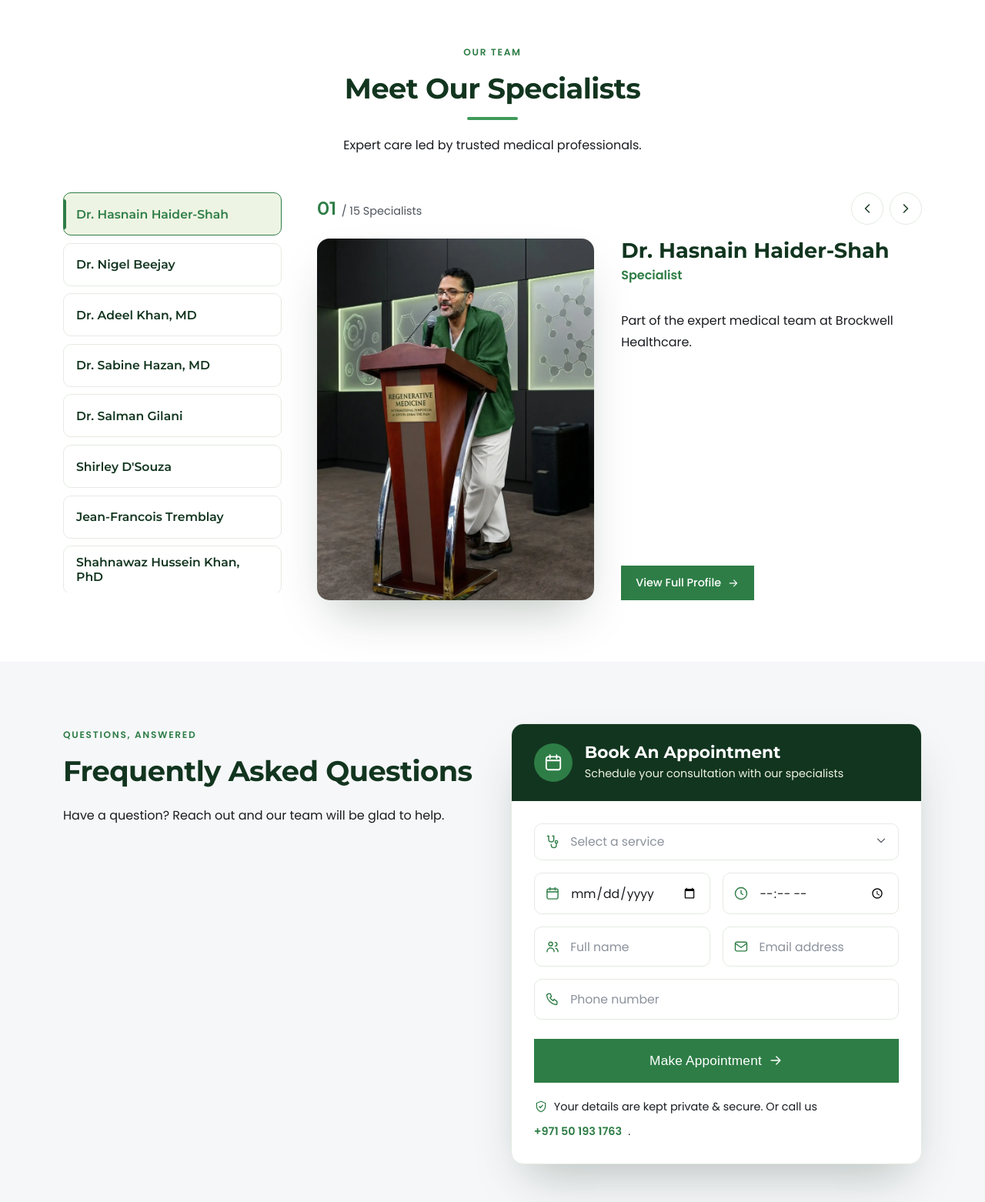
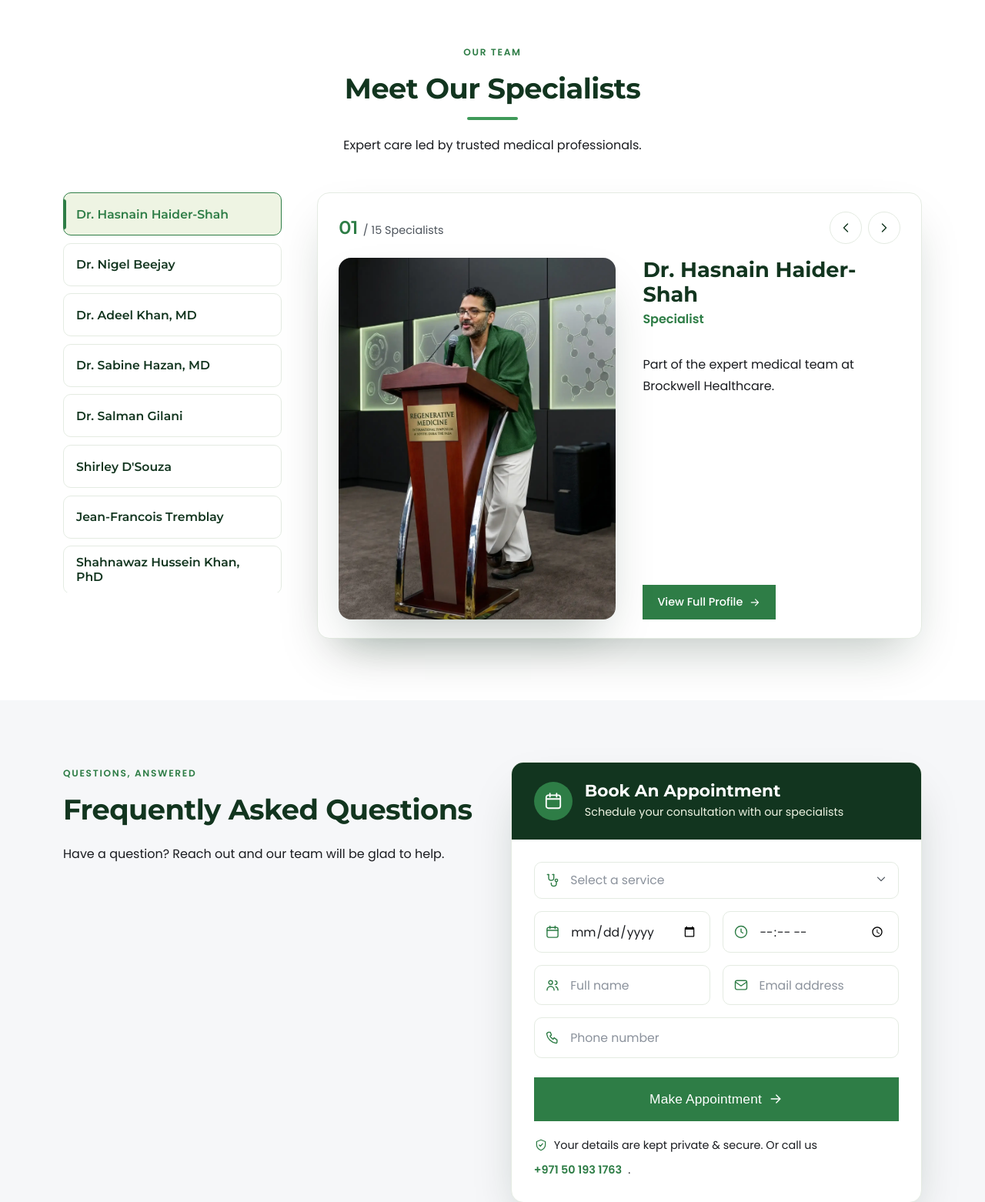
Before and after one commit to Shakeeb871/brockwellhealthcare, a Django app: page /uae/ in a window 1280 px wide. Shown: the part 3652-5214 px from the top of the page at 77% size. Run offline with Django 5.2, Linux system fonts and the light colour scheme; data comes from the database, SQL or seed files in the repository; data that the repository does not hold is empty.

Commit message:
Make Team spotlight right column prominent: wrap doctor content in an elevated white card (border + shadow + padding)

```diff
--- a/static/css/styles.css
+++ b/static/css/styles.css
@@ -569,7 +569,12 @@ strong, b { font-weight: 600; }   /* Poppins 600 — bold text */
 .docchip.is-active .docchip__name { color: var(--teal-600); }
 
 /* Stage */
-.spotlight__stage { position: relative; }
+/* Prominent floating panel around the doctor content (right column). */
+.spotlight__stage {
+  position: relative; background: var(--white);
+  border: 1px solid var(--line); border-radius: var(--radius);
+  padding: 1.5rem 1.7rem; box-shadow: var(--shadow-lg);
+}
 .spotlight__bar { display: flex; align-items: center; justify-content: space-between; margin-bottom: 1.1rem; }
 .spotlight__count { color: var(--slate-600); font-size: .9rem; display: inline-flex; align-items: baseline; gap: .4rem; }
 .spotlight__count b { font-family: var(--font-display); font-size: 1.5rem; color: var(--teal-600); }
```
